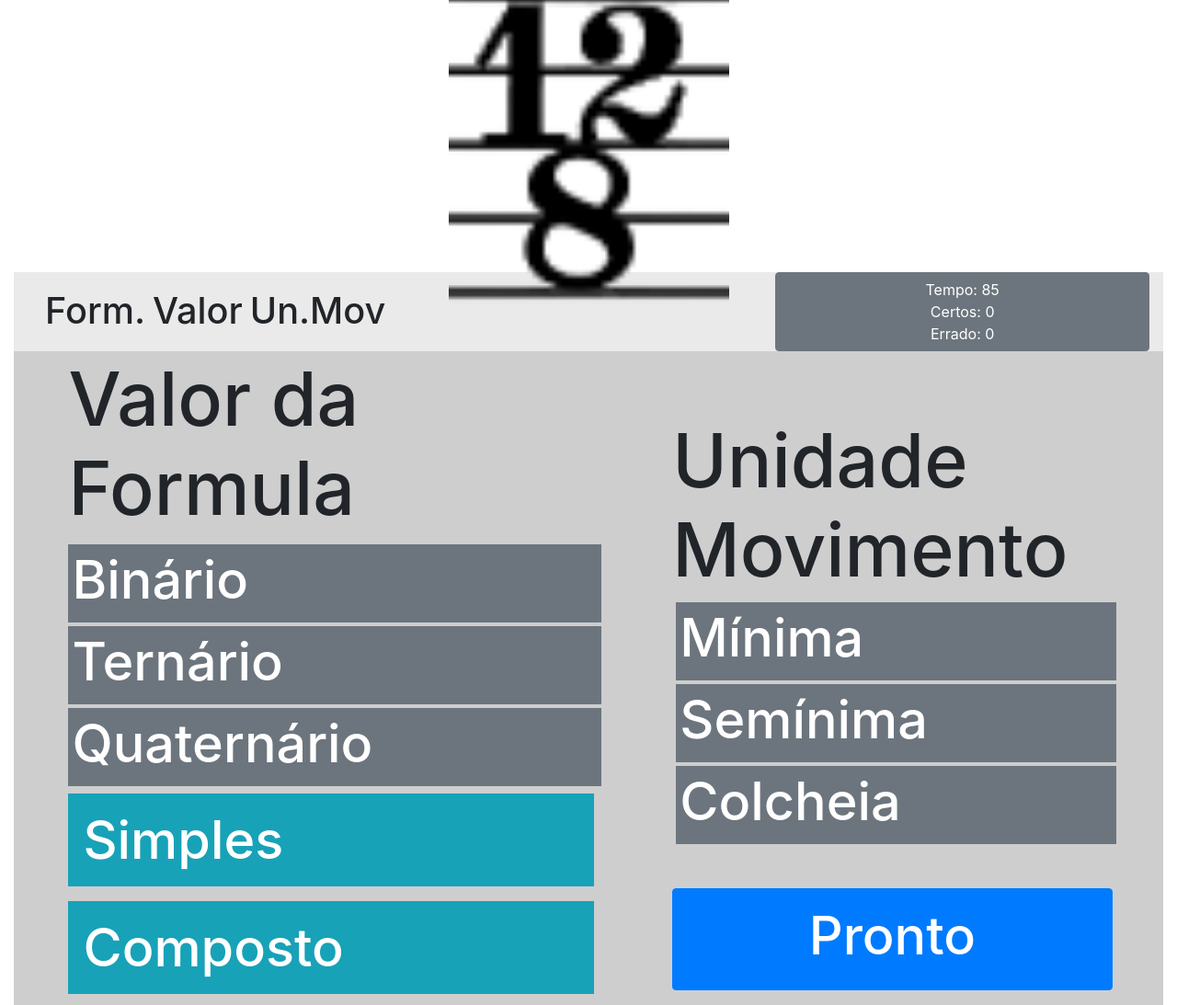
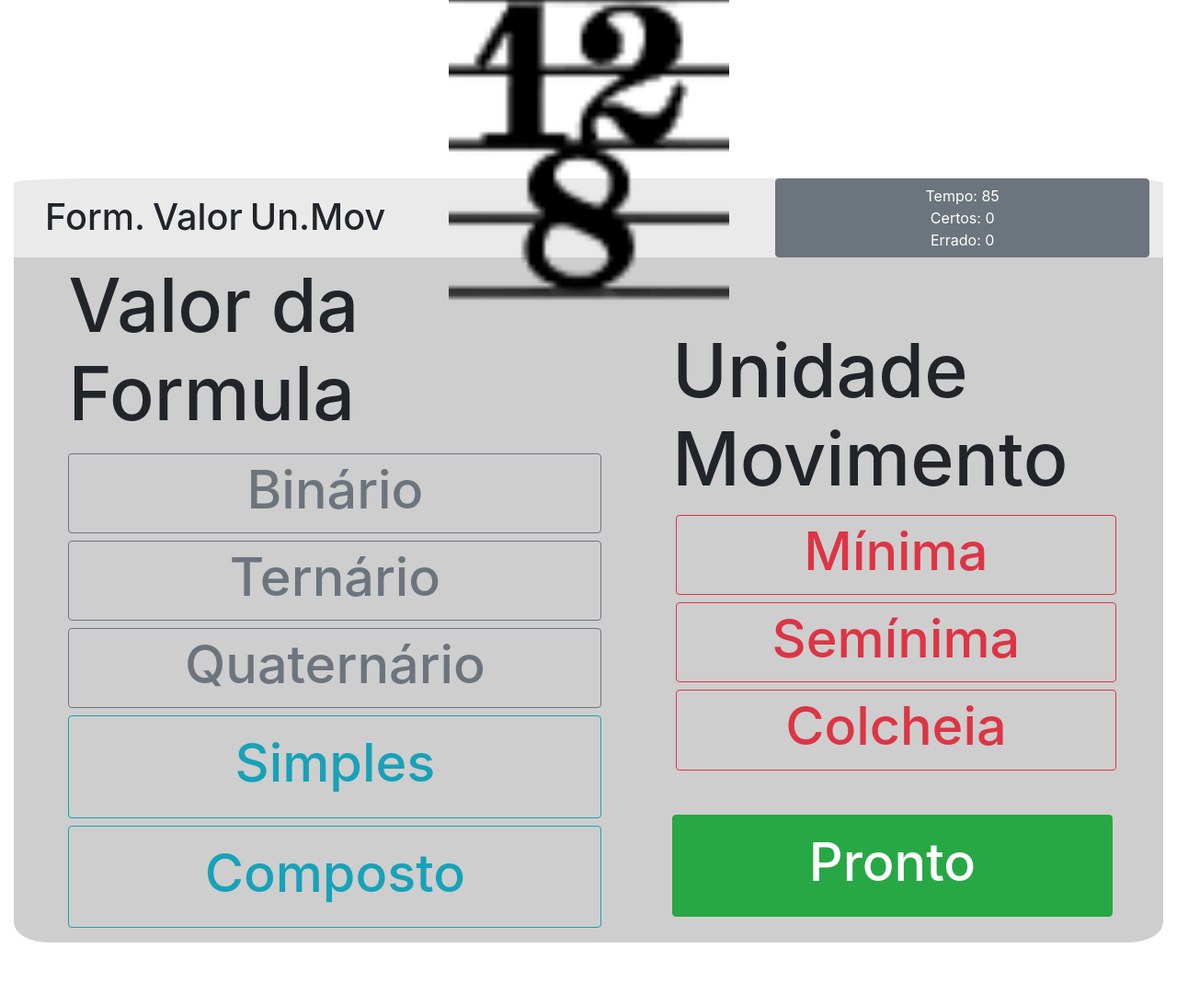
Before and after one commit to BifeFr1t0/MusicaGEM, a plain HTML site: page leitura-compasso.html in a window 1280 px wide. Shown: the whole page at 92% size. After the commit the page ends 1025 px from the top, so only its background shows below. Drawn offline with Linux system fonts and the light colour scheme.

Commit message:
Layout e correções leitura de notas

```diff
--- a/css/leitura-compasso.css
+++ b/css/leitura-compasso.css
@@ -21,6 +21,10 @@ body{
     justify-content: space-around;
     align-items: end;
     background-color: rgb(206, 206, 206);
+    border-bottom-left-radius: 3%;
+    border-bottom-right-radius: 3%;
+    padding-bottom: 1vw;
+
 }
 
 .container-valor,.container-formula{
@@ -42,6 +46,9 @@ h2{
     min-height:5vh;
     background-color: rgb(235, 234, 234);
     justify-content: space-between;
+    border-top-left-radius: 6%;
+    border-top-right-radius: 6%;
+    margin-top: -8vw;
 }
 
 .result{
--- a/css/leitura-notas.css
+++ b/css/leitura-notas.css
@@ -19,6 +19,7 @@
     display: flex;
     justify-content: space-evenly;
     margin-bottom: 20px;
+
 }
 
 .pentagrama {
--- a/js/leituraCompasso.js
+++ b/js/leituraCompasso.js
@@ -31,13 +31,22 @@ finalSimC = null
 formulaOpcao.forEach((element, index) => {
     element.addEventListener('click', () => {
 
+        formulaOpcao.forEach(btn => {
+            btn.classList.remove('active')
+        });
+
+        element.classList.add('active')
         opcaoFormula = index;
         form.innerText = element.innerText
     });
 });
 valorOpcao.forEach((element, index) => {
     element.addEventListener('click', () => {
+        valorOpcao.forEach(btn => {
+            btn.classList.remove('active')
+        });
 
+        element.classList.add('active')
         opcaoValor = index;
         mov.innerText = element.innerText
     });
@@ -45,6 +54,11 @@ valorOpcao.forEach((element, index) => {
 valorSimplesComposto.forEach((element, index) => {
     element.addEventListener('click', () => {
 
+        valorSimplesComposto.forEach(btn => {
+            btn.classList.remove('active')
+        });
+
+        element.classList.add('active')
         opcaoSimComp = index;
         val.innerText = element.innerText
     });
--- a/leitura-compasso.html
+++ b/leitura-compasso.html
@@ -43,20 +43,20 @@
         <div class="controle container-fluid d-flex">
             <div class="container-formula col-6">
                 <h2 class="p-1">Valor da Formula</h2>
-                <div class="formula btn-secondary col-12 p-1 m-1"><h5>Binário</h5></div>
-                <div class="formula btn-secondary col-12 p-1 m-1"><h5>Ternário</h5></div>
-                <div class="formula btn-secondary col-12 p-1 m-1"><h5>Quaternário</h5></div>
+                <div class="formula btn btn-outline-secondary col-12 p-1 m-1"><h5>Binário</h5></div>
+                <div class="formula btn btn-outline-secondary col-12 p-1 m-1"><h5>Ternário</h5></div>
+                <div class="formula btn btn-outline-secondary col-12 p-1 m-1"><h5>Quaternário</h5></div>
                 <div class="container-sc">
-                    <div class="simples-composto p-1"><h5 class="btn-info p-3">Simples</h5></div>
-                    <div class="simples-composto p-1"><h5 class="btn-info p-3">Composto</h5></div>
+                    <div class="simples-composto col-12 btn btn-outline-info p-3 m-1 p-1"><h5>Simples</h5></div>
+                    <div class="simples-composto col-12 btn btn-outline-info p-3 m-1 p-1 "><h5 >Composto</h5></div>
                 </div>
             </div>
             <div class="container-valor col-5">
                 <h2>Unidade  Movimento</h2>
-                <div class="valor col-12 p-1 m-1 btn-secondary"><h5>Mínima</h5></div>
-                <div class="valor col-12 p-1 m-1 btn-secondary"><h5>Semínima</h5></div>
-                <div class="valor col-12 p-1 m-1 mb-5 btn-secondary"><h5>Colcheia</h5></div>
-                <div class="btn btn-primary d-flex justify-content-center mb-3 p-3 botao-pronto"><h5>Pronto</h5></div>
+                <div class="valor col-12 p-1 m-1 btn btn-outline-danger"><h5>Mínima</h5></div>
+                <div class="valor col-12 p-1 m-1 btn btn-outline-danger"><h5>Semínima</h5></div>
+                <div class="valor col-12 p-1 m-1 mb-5 btn btn-outline-danger"><h5>Colcheia</h5></div>
+                <div class="btn btn-success d-flex justify-content-center mb-3 p-3 botao-pronto"><h5>Pronto</h5></div>
             </div>
 
         </div>
```
Also changed, not shown: js/leituraNota.js (+21 -20 lines), images/leitura_notas/joia.gif (added).
